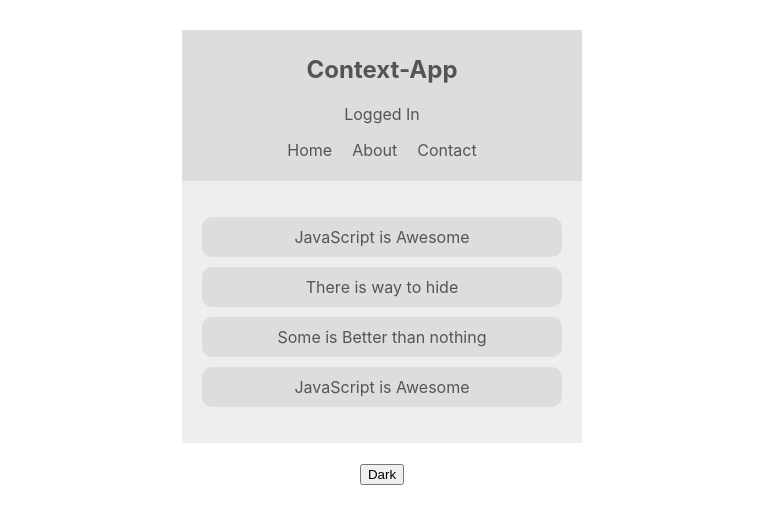
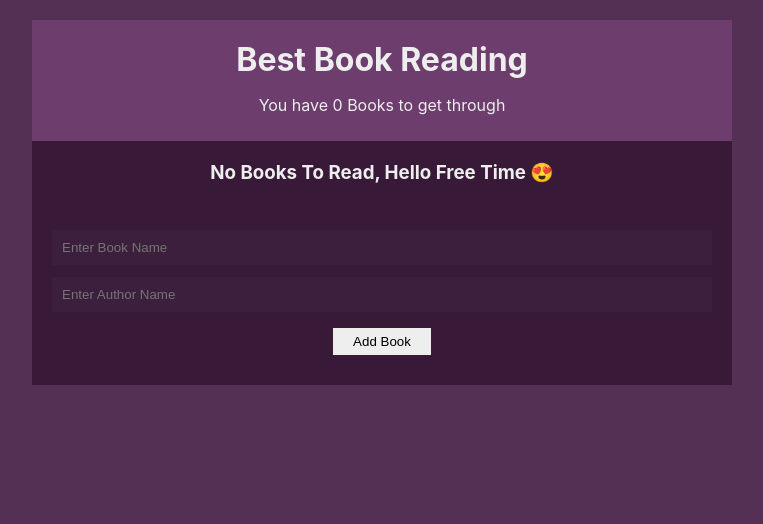
Before and after one commit to jonytalukdar/context-hooks, a React (Create React App) app: page / in a window 1280 px wide. Shown: the top 524 px of the page, without its empty margins (258-1021 px from the left). Built offline with nearby package versions, Linux system fonts and the light colour scheme.

Commit message:
add useRducer

```diff
--- a/src/App.js
+++ b/src/App.js
@@ -1,9 +1,9 @@
-import ContextApi from './compoments/ContextApi/App';
+import BookList from './compoments/BookList/App';
 
 function App() {
   return (
     <div className="App">
-      <ContextApi />
+      <BookList />
     </div>
   );
 }
--- /dev/null
+++ b/src/compoments/BookList/AddBookForm.js
@@ -0,0 +1,39 @@
+import React, { useContext, useState } from 'react';
+import { BookContext } from './contexts/BookContext';
+
+const AddBookForm = () => {
+  const [title, setTitle] = useState('');
+  const [author, setAuthor] = useState('');
+  const { addBook } = useContext(BookContext);
+
+  const handleSubmit = (e) => {
+    e.preventDefault();
+
+    addBook(title, author);
+
+    setTitle('');
+    setAuthor('');
+  };
+
+  return (
+    <form onSubmit={handleSubmit}>
+      <input
+        type="text"
+        placeholder="Enter Book Name"
+        required
+        value={title}
+        onChange={(e) => setTitle(e.target.value)}
+      />
+      <input
+        type="text"
+        required
+        placeholder="Enter Author Name"
+        value={author}
+        onChange={(e) => setAuthor(e.target.value)}
+      />
+      <button type="submit">Add Book</button>
+    </form>
+  );
+};
+
+export default AddBookForm;
--- /dev/null
+++ b/src/compoments/BookList/App.js
@@ -0,0 +1,20 @@
+import React from 'react';
+import AddBookForm from './AddBookForm';
+import BookList from './BookList';
+import './index.css';
+import BookContextProvider from './contexts/BookContext';
+import Navbar from './Navbar';
+
+const App = () => {
+  return (
+    <div className="app">
+      <BookContextProvider>
+        <Navbar />
+        <BookList />
+        <AddBookForm />
+      </BookContextProvider>
+    </div>
+  );
+};
+
+export default App;
--- /dev/null
+++ b/src/compoments/BookList/BookDetails.js
@@ -0,0 +1,15 @@
+import React, { useContext } from 'react';
+import { BookContext } from './contexts/BookContext';
+
+const BookDetails = ({ book }) => {
+  const { removeBook } = useContext(BookContext);
+
+  return (
+    <li onClick={() => removeBook(book.id)}>
+      <div className="title">{book.title}</div>
+      <div className="author">{book.author}</div>
+    </li>
+  );
+};
+
+export default BookDetails;
--- /dev/null
+++ b/src/compoments/BookList/BookList.js
@@ -0,0 +1,27 @@
+import React, { useContext } from 'react';
+import BookDetails from './BookDetails';
+import { BookContext } from './contexts/BookContext';
+
+const BookList = () => {
+  const { books } = useContext(BookContext);
+
+  return (
+    <>
+      {books.length ? (
+        <div className="book-list">
+          <ul>
+            {books.map((book) => {
+              return <BookDetails book={book} key={book.id} />;
+            })}
+          </ul>
+        </div>
+      ) : (
+        <div className="empty">
+          <h3>No Books To Read, Hello Free Time 😍</h3>
+        </div>
+      )}
+    </>
+  );
+};
+
+export default BookList;
--- /dev/null
+++ b/src/compoments/BookList/Navbar.js
@@ -0,0 +1,14 @@
+import React, { useContext } from 'react';
+import { BookContext } from './contexts/BookContext';
+
+const Navbar = () => {
+  const { books } = useContext(BookContext);
+  return (
+    <div className="navbar">
+      <h1>Best Book Reading</h1>
+      <p>You have {books.length} Books to get through</p>
+    </div>
+  );
+};
+
+export default Navbar;
--- /dev/null
+++ b/src/compoments/BookList/contexts/BookContext.js
@@ -0,0 +1,28 @@
+import React, { createContext, useReducer } from 'react';
+import { reducer } from '../reducers/BookReducer';
+export const BookContext = createContext();
+
+const BookContextProvider = (props) => {
+  const [books, dispatch] = useReducer(reducer, []);
+
+  const addBook = (title, author) => {
+    dispatch({
+      type: 'ADD_BOOK',
+      payload: { title, author, id: new Date().getTime() },
+    });
+  };
+
+  const removeBook = (id) => {
+    dispatch({ type: 'REMOVE_BOOK', payload: id });
+  };
+
+  return (
+    <BookContext.Provider
+      value={{ books, addBook: addBook, removeBook: removeBook }}
+    >
+      {props.children}
+    </BookContext.Provider>
+  );
+};
+
+export default BookContextProvider;
--- /dev/null
+++ b/src/compoments/BookList/index.css
@@ -0,0 +1,78 @@
+body {
+  margin: 0;
+  font-family: -apple-system, BlinkMacSystemFont, 'Segoe UI', 'Roboto', 'Oxygen',
+    'Ubuntu', 'Cantarell', 'Fira Sans', 'Droid Sans', 'Helvetica Neue',
+    sans-serif;
+  -webkit-font-smoothing: antialiased;
+  -moz-osx-font-smoothing: grayscale;
+  background-color: #553055;
+}
+
+.app {
+  background-color: #381a38;
+  margin: 20px auto;
+  width: 90%;
+  max-width: 700px;
+  color: #eee;
+}
+
+.navbar {
+  padding: 10px 20px;
+  text-align: center;
+  background: #6d3d6d;
+}
+.navbar h1 {
+  margin: 10px 0;
+}
+
+.book-list {
+  margin: 20px;
+}
+.book-list ul {
+  padding: 0;
+  list-style-type: none;
+}
+.book-list li {
+  background: #6d3d6d;
+  border-radius: 4px;
+  padding: 10px;
+  cursor: pointer;
+  margin: 10px 0;
+}
+.book-list li:hover {
+  opacity: 0.7;
+  text-decoration: line-through;
+}
+.book-list .title {
+  font-weight: bold;
+  color: #fff;
+  font-size: 1.2em;
+}
+.book-list .author {
+  font-size: 0.9em;
+  color: #ddd;
+}
+.empty {
+  margin: 20px;
+  text-align: center;
+}
+
+form {
+  padding: 20px;
+}
+input[type='text'] {
+  width: 100%;
+  padding: 10px;
+  box-sizing: border-box;
+  margin: 6px 0;
+  background: #3c1f3c;
+  color: #fff;
+  border: 0;
+}
+button {
+  margin: 10px auto;
+  background: #eee;
+  border: 0;
+  padding: 6px 20px;
+  display: block;
+}
--- /dev/null
+++ b/src/compoments/BookList/reducers/BookReducer.js
@@ -0,0 +1,17 @@
+export const reducer = (state, action) => {
+  switch (action.type) {
+    case 'ADD_BOOK':
+      return [
+        ...state,
+        {
+          title: action.payload.title,
+          author: action.payload.author,
+          id: action.payload.id,
+        },
+      ];
+    case 'REMOVE_BOOK':
+      return state.filter((book) => book.id !== action.payload);
+    default:
+      return state;
+  }
+};
```
